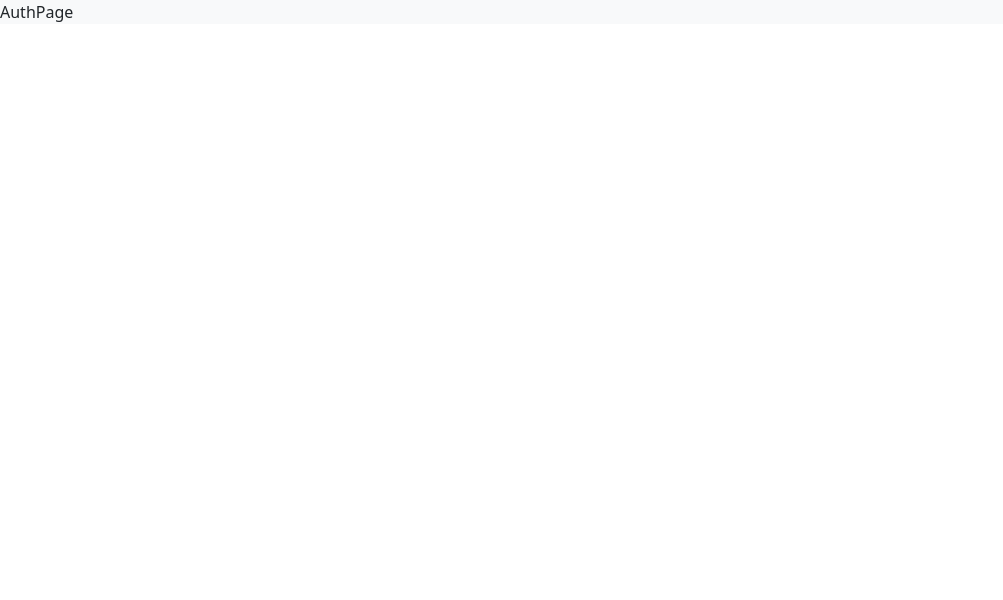
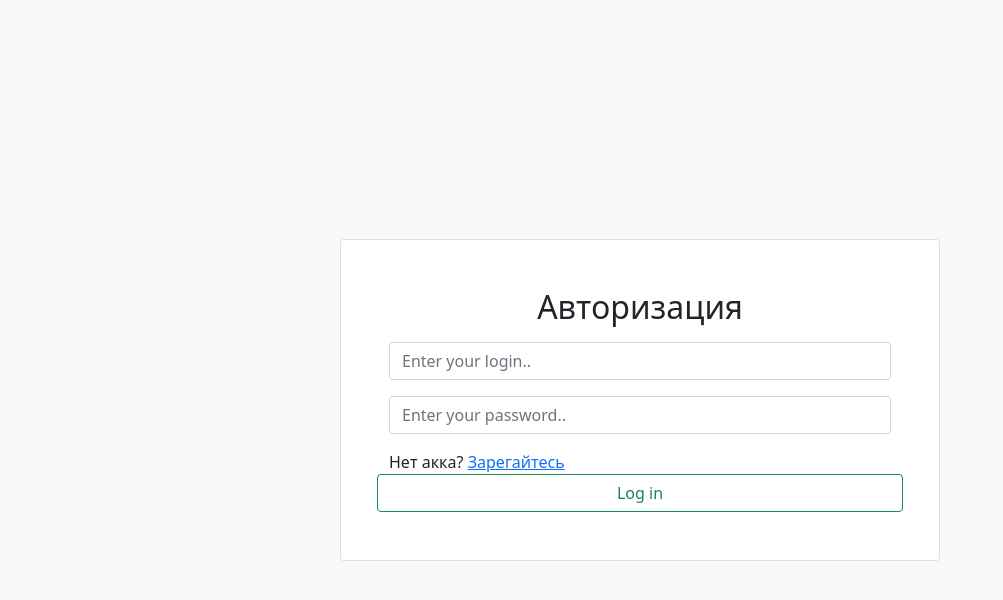
Before and after one commit to myAzay/ReactTODO, a React (Create React App) app: page /login in a window 1280 px wide. Shown: the top 600 px of the page, without its empty margins (0-1003 px from the left). Built offline with nearby package versions, Linux system fonts and the light colour scheme.

Commit message:
created AuthPage + Header

```diff
--- a/package.json
+++ b/package.json
@@ -7,6 +7,9 @@
     "@testing-library/react": "^11.2.7",
     "@testing-library/user-event": "^12.8.3",
     "bootstrap": "^5.0.2",
+    "jwt-decode": "^3.1.2",
+    "mobx": "^6.3.2",
+    "mobx-react": "^7.2.0",
     "react": "^17.0.2",
     "react-bootstrap": "^2.0.0-beta.4",
     "react-dom": "^17.0.2",
--- a/src/components/AppRouter.js
+++ b/src/components/AppRouter.js
@@ -1,20 +1,22 @@
-import React from 'react';
+import React, { useContext } from 'react';
 import {Switch, Route, Redirect} from 'react-router-dom'
+import { Context } from '..';
 import { authRoutes, publicRoutes } from '../routes';
 import { AUTH_ROUTE, TODO_LIST_ROUTE } from '../utils/const';
 
 const AppRouter = () => {
-    const isAuth = true;
+    const {user} = useContext(Context)
+
     return (
         <Switch>
-            {isAuth &&
+            {user.isAuth &&
                 authRoutes.map(({path , Component}) =>
                     <Route  key={path} path={path} component={Component} exact/>
             )}
             {publicRoutes.map(({ path, Component }) => (
                 <Route key={path} path={path} component={Component} exact />
             ))}
-            {isAuth ? (
+            {user.isAuth ? (
             <Redirect from="*" to={TODO_LIST_ROUTE} />
              ) : (
             <Redirect from="*" to={AUTH_ROUTE} />
--- /dev/null
+++ b/src/components/Header.js
@@ -0,0 +1,37 @@
+import React, { useContext } from 'react';
+import { Button, Container, Navbar } from 'react-bootstrap';
+import { Context } from '..';
+import { AUTH_ROUTE } from '../utils/const';
+
+const Header = () => {
+    const { user } = useContext(Context);
+    const logout = (path) => {
+        //localStorage.removeItem('token');
+        user.setIsAuth(false);
+        user.setUser({});
+        //history.push(path);
+        console.log("logout")
+      };
+    return (
+        <Navbar>
+            <Container>
+                <Navbar.Brand>
+                    TODOList
+                </Navbar.Brand>
+                <div className="justify-content-end px-2">
+                <span className="px-2">UserName</span>
+                    <Button className="btn btn-dark"
+                        onClick={() => {
+                            logout(AUTH_ROUTE);
+                        }}
+                        variant="outline-light"
+                    >
+                        Logout
+                    </Button>
+                </div>
+            </Container>
+        </Navbar>
+    );
+};
+
+export default Header;
--- a/src/index.js
+++ b/src/index.js
@@ -1,11 +1,15 @@
-import React from 'react';
+import React, { createContext } from 'react';
 import ReactDOM from 'react-dom';
 import App from './App';
+import UserStore from './store/UserStore';
 
+export const Context = createContext(null)
 
 ReactDOM.render(
-  <React.StrictMode>
+  <Context.Provider value = {{
+    user: new UserStore()
+  }}>
     <App />
-  </React.StrictMode>,
+  </Context.Provider>,
   document.getElementById('root')
 );
--- a/src/pages/AuthPage.js
+++ b/src/pages/AuthPage.js
@@ -1,10 +1,44 @@
 import React from 'react';
+import { Button, Card, Container, Form, Row } from 'react-bootstrap';
+import { NavLink, useLocation } from 'react-router-dom';
+import { AUTH_ROUTE, REGISTRATION_ROUTE } from '../utils/const';
 
 const AuthPage = props => {
+    const location = useLocation();
+    const isLogin = location.pathname === AUTH_ROUTE;
     return (
-        <div>
-            AuthPage
-        </div>
+        <Container
+            className = "d-flex justify-content-center align-items-center"
+            style = {{height: window.innerHeight}}
+        >
+            <Card style = {{width : 600}} className = "p-5">
+            <h2 className = "m-auto">{isLogin? 'Авторизация' : 'Регистрация'}</h2>
+                <Form className ="d-flex flex-column">
+                    <Form.Control
+                        className = "mt-3"
+                        placeholder = "Enter your login.."
+                    />
+                     <Form.Control
+                        className = "mt-3"
+                        placeholder = "Enter your password.."
+                    />
+                    <Row className = "d-flex justify-content-between mt-3 pl-3 pr-4">
+                        {isLogin ?
+                        <div>
+                            Нет акка? <NavLink to = {REGISTRATION_ROUTE}>Зарегайтесь</NavLink>
+                        </div>
+                            :
+                            <div>
+                            Есть акк? <NavLink to = {AUTH_ROUTE}>Войдите</NavLink>
+                        </div>
+                        }
+                        <Button variant = "outline-success">
+                            {isLogin ? 'Log in' : 'Registation'}
+                        </Button>
+                    </Row>
+                </Form>
+            </Card>
+        </Container>
     );
 };
 
--- a/src/pages/HomePage.js
+++ b/src/pages/HomePage.js
@@ -1,9 +1,10 @@
 import React from 'react';
+import Header from '../components/Header';
 
 const HomePage = () => {
     return (
         <div>
-           HomePage
+            <Header/>
         </div>
     );
 };
--- a/src/store/UserStore.js
+++ b/src/store/UserStore.js
@@ -1,3 +1,30 @@
+import {makeAutoObservable} from 'mobx';
+import jwtDecode from 'jwt-decode';
+
 export default class UserStore {
+    constructor(){
+        this._isAuth = false;
+        this._user = {};
+        if(localStorage.getItem('token')) {
+            const decode = jwtDecode(localStorage.getItem('token'));
+            this._user = localStorage.getItem('token') ? {userName: decode.unique_name, id: decode.nameid} : {};
+        }
+        makeAutoObservable(this);
+    }
 
+    setIsAuth(bool) {
+        this._isAuth = bool;
+    }
+
+    get isAuth() {
+        return this._isAuth;
+    }
+
+    setUser(user) {
+        this._user = user;
+    }
+
+    get user() {
+        return this._user;
+    }
 }
```
Also changed, not shown: 1 other file (tests, documents, lock files or other folders).
